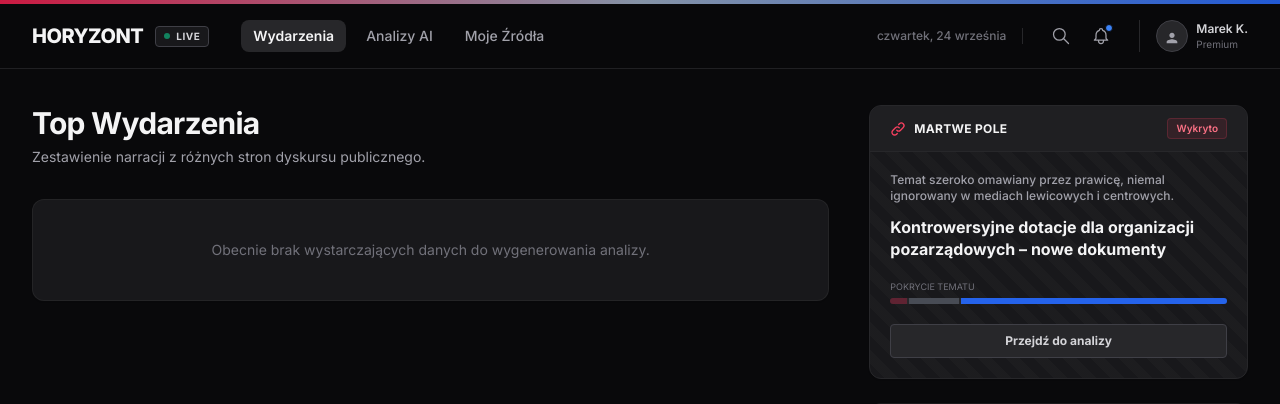
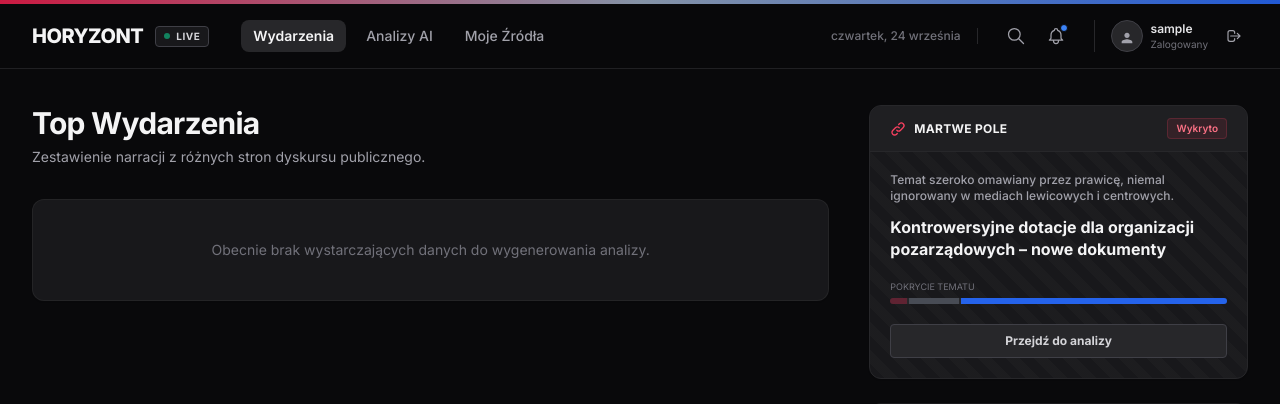
Before and after one commit to KacperZimmer/perspektywy, a Django app: page / in a window 1280 px wide. Shown: the top 404 px of the page. Run offline with Django 5.2, Linux system fonts and the light colour scheme; the visitor is signed in with stand-in values (Sample User, id 1); data that the repository does not hold is empty; some libraries are stand-ins or nearby versions.

Commit message:
frontend update and logout option

```diff
--- a/website/myproject/accounts/urls.py
+++ b/website/myproject/accounts/urls.py
@@ -3,5 +3,6 @@ from . import views
 
 urlpatterns= [
     path('register/', views.register_view, name='register'),
-    path('login/', views.login_view, name = 'login')
+    path('login/', views.login_view, name = 'login'),
+    path('logout', views.logout_view, name='logout')
 ]
--- a/website/myproject/templates/stories/index.html
+++ b/website/myproject/templates/stories/index.html
@@ -59,14 +59,14 @@
             <!-- LEWA STRONA -->
             <div class="flex items-center gap-8">
                 <div class="flex items-center gap-3 group cursor-pointer">
-                    <a href="#" class="text-xl font-extrabold tracking-tight text-zinc-100 group-hover:text-white transition-colors">HORYZONT</a>
+                    <a href="{% url 'index' %}" class="text-xl font-extrabold tracking-tight text-zinc-100 group-hover:text-white transition-colors">HORYZONT</a>
                     <span class="hidden lg:flex items-center gap-1.5 px-2 py-0.5 rounded border border-zinc-700 bg-zinc-900 text-zinc-300 text-[10px] font-bold uppercase tracking-wider">
                         <span class="w-1.5 h-1.5 rounded-full bg-emerald-500 animate-pulse"></span>
                         Live
                     </span>
                 </div>
                 <nav class="hidden md:flex items-center gap-2">
-                    <a href="#" class="px-3 py-1.5 rounded-lg bg-zinc-800 text-zinc-100 text-sm font-semibold transition-colors">Wydarzenia</a>
+                    <a href="{% url 'index' %}" class="px-3 py-1.5 rounded-lg bg-zinc-800 text-zinc-100 text-sm font-semibold transition-colors">Wydarzenia</a>
                     <a href="#" class="px-3 py-1.5 rounded-lg text-zinc-400 hover:text-zinc-100 hover:bg-zinc-800/50 text-sm font-medium transition-colors">Analizy AI</a>
                     <a href="#" class="px-3 py-1.5 rounded-lg text-zinc-400 hover:text-zinc-100 hover:bg-zinc-800/50 text-sm font-medium transition-colors">Moje Źródła</a>
                 </nav>
@@ -86,17 +86,45 @@
                         <span class="absolute top-1.5 right-1.5 w-2 h-2 bg-blue-500 rounded-full border border-zinc-950"></span>
                     </button>
                 </div>
+
+                <!-- AUTORYZACJA UŻYTKOWNIKA (Z WYLOGOWANIEM POST) -->
                 <div class="pl-2 sm:pl-4 border-l border-zinc-800">
-                    <button class="flex items-center gap-2 group text-left">
-                        <div class="w-8 h-8 rounded-full bg-zinc-800 border border-zinc-700 flex items-center justify-center overflow-hidden group-hover:border-zinc-500 transition-colors">
-                            <svg class="w-4 h-4 text-zinc-400 mt-1" fill="currentColor" viewBox="0 0 24 24"><path d="M12 12c2.21 0 4-1.79 4-4s-1.79-4-4-4-4 1.79-4 4 1.79 4 4 4zm0 2c-2.67 0-8 1.34-8 4v2h16v-2c0-2.66-5.33-4-8-4z"/></svg>
+                    {% if user.is_authenticated %}
+                        <div class="flex items-center gap-3">
+                            <div class="flex items-center gap-2 group text-left">
+                                <div class="w-8 h-8 rounded-full bg-zinc-800 border border-zinc-700 flex items-center justify-center overflow-hidden group-hover:border-zinc-500 transition-colors">
+                                    <svg class="w-4 h-4 text-zinc-400 mt-1" fill="currentColor" viewBox="0 0 24 24"><path d="M12 12c2.21 0 4-1.79 4-4s-1.79-4-4-4-4 1.79-4 4 1.79 4 4 4zm0 2c-2.67 0-8 1.34-8 4v2h16v-2c0-2.66-5.33-4-8-4z"/></svg>
+                                </div>
+                                <div class="hidden sm:block">
+                                    <p class="text-xs font-semibold text-zinc-200 group-hover:text-white transition-colors">{{ user.username }}</p>
+                                    <p class="text-[10px] text-zinc-500">Zalogowany</p>
+                                </div>
+                            </div>
+
+                            <!-- Bezpieczne wylogowanie żądaniem POST -->
+                            <form method="post" action="{% url 'logout' %}" class="inline m-0 p-0">
+                                {% csrf_token %}
+                                <button type="submit"
+                                        class="p-1.5 text-zinc-400 hover:text-rose-400 hover:bg-zinc-800/80 rounded-lg transition-colors flex items-center justify-center"
+                                        title="Wyloguj się">
+                                    <svg class="w-4 h-4" fill="none" stroke="currentColor" viewBox="0 0 24 24">
+                                        <path stroke-linecap="round" stroke-linejoin="round" stroke-width="1.8" d="M17 16l4-4m0 0l-4-4m4 4H7m6 4v1a3 3 0 01-3 3H6a3 3 0 01-3-3V7a3 3 0 013-3h4a3 3 0 013 3v1" />
+                                    </svg>
+                                </button>
+                            </form>
                         </div>
-                        <div class="hidden sm:block">
-                            <p class="text-xs font-semibold text-zinc-300 group-hover:text-white transition-colors">Marek K.</p>
-                            <p class="text-[10px] text-zinc-500">Premium</p>
+                    {% else %}
+                        <div class="flex items-center gap-2">
+                            <a href="{% url 'login' %}" class="px-3 py-1.5 rounded-lg text-zinc-300 hover:text-white hover:bg-zinc-800 text-xs font-medium transition-colors">
+                                Zaloguj się
+                            </a>
+                            <a href="{% url 'register' %}" class="px-3 py-1.5 rounded-lg bg-zinc-100 text-zinc-950 hover:bg-white text-xs font-semibold transition-colors">
+                                Zarejestruj się
+                            </a>
                         </div>
-                    </button>
+                    {% endif %}
                 </div>
+
                 <button class="md:hidden p-2 text-zinc-400 hover:text-white">
                     <svg class="w-6 h-6" fill="none" stroke="currentColor" viewBox="0 0 24 24"><path stroke-linecap="round" stroke-linejoin="round" stroke-width="1.5" d="M4 6h16M4 12h16m-7 6h7"></path></svg>
                 </button>
@@ -122,7 +150,6 @@
 
                         <!-- ZDJĘCIE GENEROWANE AUTOMATYCZNIE PRZEZ API (Picsum) -->
                         <div class="sm:w-[35%] shrink-0 relative bg-zinc-950 min-h-[160px] sm:min-h-full border-b sm:border-b-0 sm:border-r border-zinc-800 overflow-hidden">
-                            <!-- Losuje zdjęcie z serwera Picsum. Jako "seed" używamy ID klastra (lub licznika pętli), żeby obrazek nie skakał przy odświeżeniu -->
                             <img src="https://picsum.photos/seed/{{ cluster_data.cluster_id|default:forloop.counter }}/600/400"
                                  alt="Miniatura wydarzenia"
                                  class="absolute inset-0 w-full h-full object-cover group-hover:scale-105 transition-transform duration-700 ease-out opacity-90 group-hover:opacity-100">
```
Also changed, not shown: website/myproject/accounts/views.py (+8 -1 lines).
